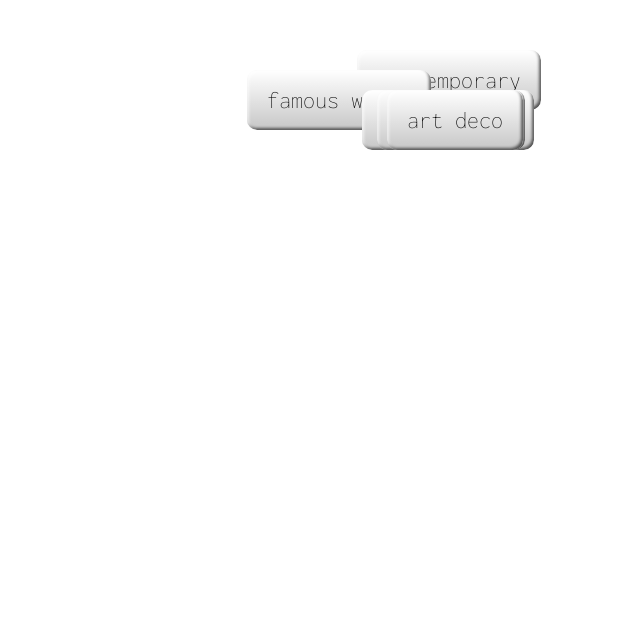
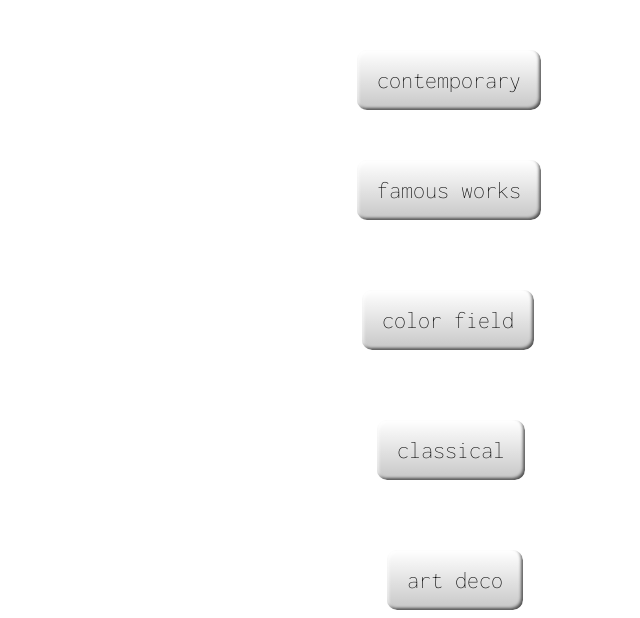
Before and after one commit to GiannaWaldron/ambient, a plain HTML site: page index.html in a window 1280 px wide. Shown: the part 190-808 px from the top of the page, without its empty margins (401-1041 px from the left). Drawn offline with Linux system fonts and the light colour scheme.

Commit message:
Update style.css

```diff
--- a/style.css
+++ b/style.css
@@ -2,7 +2,7 @@ img{
     width: 100%;
     height: 100%;
     z-index: 2;
-    position: absolute;
+    position: fixed;
 }
 script{
     z-index: 1;
@@ -24,7 +24,6 @@ h1{
     margin-left: 750px;
     margin-top: 30px;
     padding: 0 20px;
-    position: absolute;
     font-size: 1.5rem;
     font-family: 'Inconsolata', monospace;
     text-align: center;
@@ -49,10 +48,9 @@ h1{
 .styled2 {
     border: 0;
     line-height: 2.5;
-    margin-left: 50vw;
+    margin-left: 750px;
     margin-top: 50px;
     padding: 0 20px;
-    position: absolute;
     font-size: 1.5rem;
     font-family: 'Inconsolata', monospace;
     text-align: center;
@@ -80,7 +78,6 @@ h1{
     margin-left: 755px;
     margin-top: 70px;
     padding: 0 20px;
-    position: absolute;
     font-size: 1.5rem;
     font-family: 'Inconsolata', monospace;
     text-align: center;
@@ -109,7 +106,6 @@ h1{
     margin-top: 70px;
     padding: 0 20px;
     font-size: 1.5rem;
-    position: absolute;
     font-family: 'Inconsolata', monospace;
     text-align: center;
     color: black;
@@ -137,7 +133,6 @@ h1{
     margin-top: 70px;
     padding: 0 20px;
     font-size: 1.5rem;
-    position: absolute;
     font-family: 'Inconsolata', monospace;
     text-align: center;
     color: black;
```
